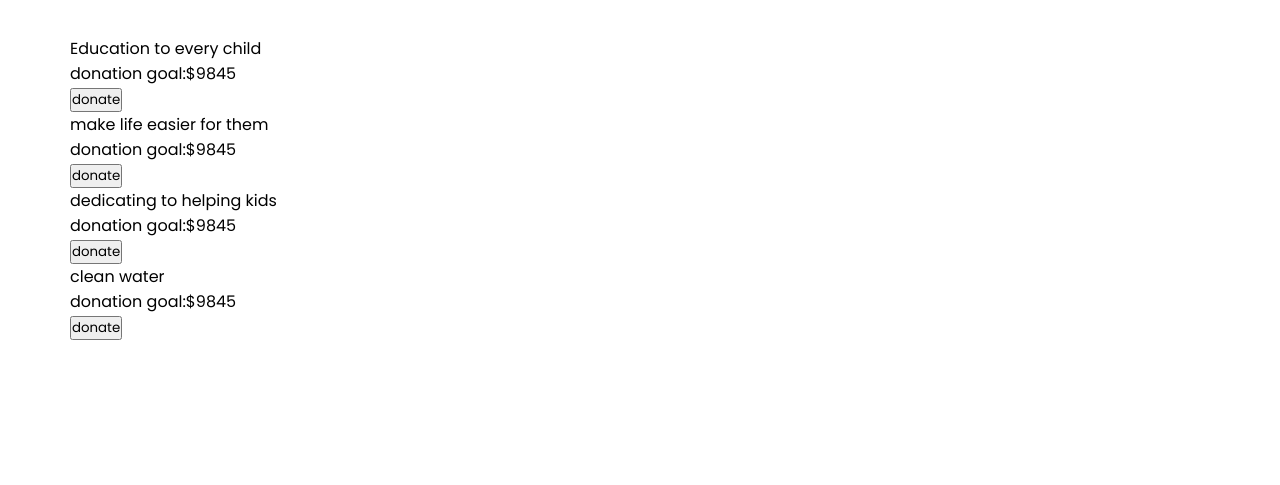
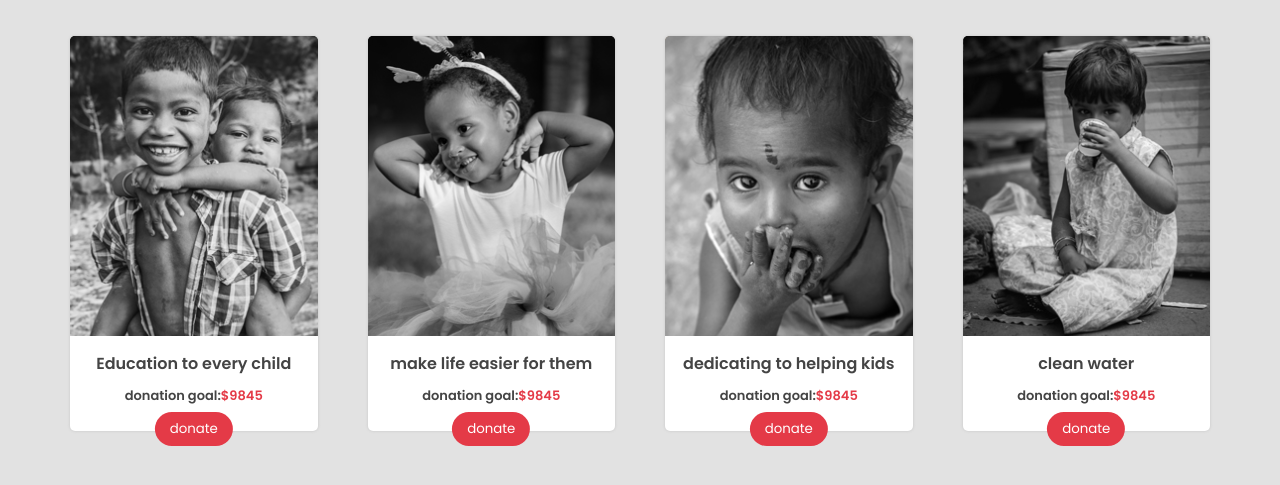
Before and after one commit to 0x5341474152/NGO_WEBSITE, a plain HTML site: page index.html in a window 1280 px wide. Shown: the part 1653-2138 px from the top of the page. Before the commit the page ends 2093 px from the top, so only its background shows below. Drawn offline with Linux system fonts and the light colour scheme; files that its build step writes are made by us from their sources.

Commit message:
Update style.css

```diff
--- a/style.css
+++ b/style.css
@@ -188,3 +188,93 @@ header nav ul li a:hover{
     background-color: var(--themered);
     color: #fff;
 }
+.programs{
+    background-color: #e2e2e2;
+
+}
+.programs .boxContainer{
+    display: grid;
+    grid-template-columns: repeat(4,1fr);
+    grid-gap: 50px;
+}
+.programs .boxContainer .box{
+    background-color:#fff;
+    text-align:center;
+    padding-bottom:25px;
+    border-radius:5px;
+    box-shadow:0 0 3px 0 #c5c5c5;
+    position: relative;
+    margin-bottom: 15px;
+
+}
+.programs .boxContainer .box .cardImage{
+    width: 100%;
+    height: 300px;
+    background-position: center;
+    background-size:cover;
+    position:relative;
+    overflow:hidden;
+    border-radius:5px 5px 0 0 ;
+}
+.programs .boxContainer .box .cardImage:after{
+    width: 100%;
+    height:100%;
+    background-position: center;
+    background-size:cover;
+    content:"";
+    position:absolute;
+    left:0;
+    top:0;
+    filter:grayscale(100%);
+    transition: 0.4s;
+}
+.programs .boxContainer .box:nth-child(1) .cardImage,
+.programs .boxContainer .box:nth-child(1) .cardImage:after {
+    background-image: url("../images/programs/1.jpg");
+}
+.programs .boxContainer .box:nth-child(2) .cardImage,
+.programs .boxContainer .box:nth-child(2) .cardImage:after {
+    background-image: url("../images/programs/2.jpg");
+}
+.programs .boxContainer .box:nth-child(3) .cardImage,
+.programs .boxContainer .box:nth-child(3) .cardImage:after {
+    background-image: url("../images/programs/3.jpg");
+}
+.programs .boxContainer .box:nth-child(4) .cardImage,
+.programs .boxContainer .box:nth-child(4) .cardImage:after {
+    background-image: url("../images/programs/4.jpg");
+}
+.programs .boxContainer .box:hover .cardImage:after{
+    top:100%
+}
+.programs .boxContainer .box .programTitle {
+    font-size:16px ;
+    margin-top: 15px;
+    font-weight: 600;
+    color: #444;
+
+}
+.programs .boxContainer .box .donationCount {
+    font-size:13px ;
+    margin-top: 10px;
+    font-weight: 600;
+    color: #444;
+
+}
+.programs .boxContainer .box .donationCount span {
+   color:var(--themered);
+
+
+}
+.programs .boxContainer .box button {
+    position: absolute;
+    left: 50%;
+    background-color: var(--themered);
+    color:#fff;
+    transform: translate(-50%);
+    bottom:-15px;
+    border-radius: 60px;
+    padding:7px 15px;
+    border:0;
+    outline:none;
+}
```
